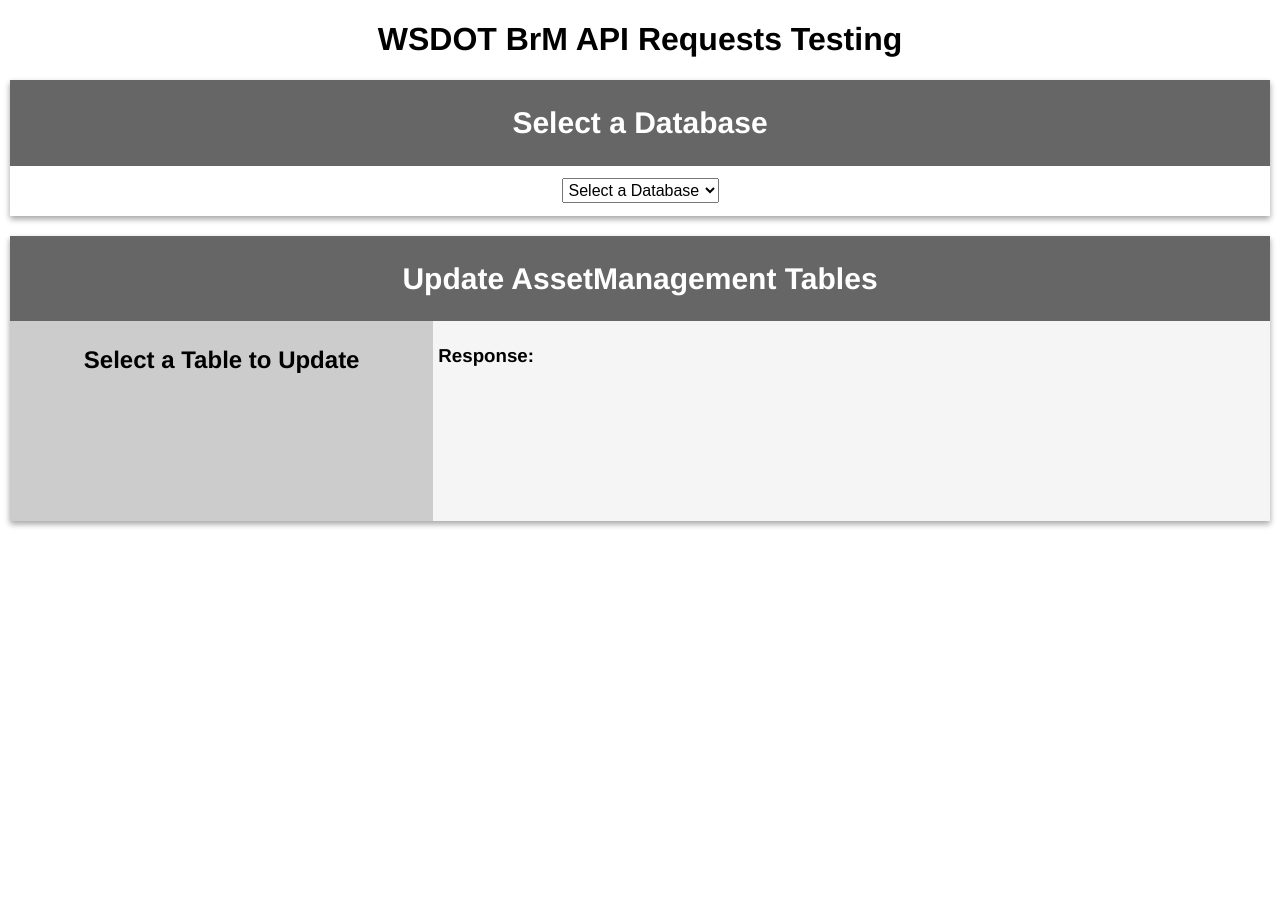
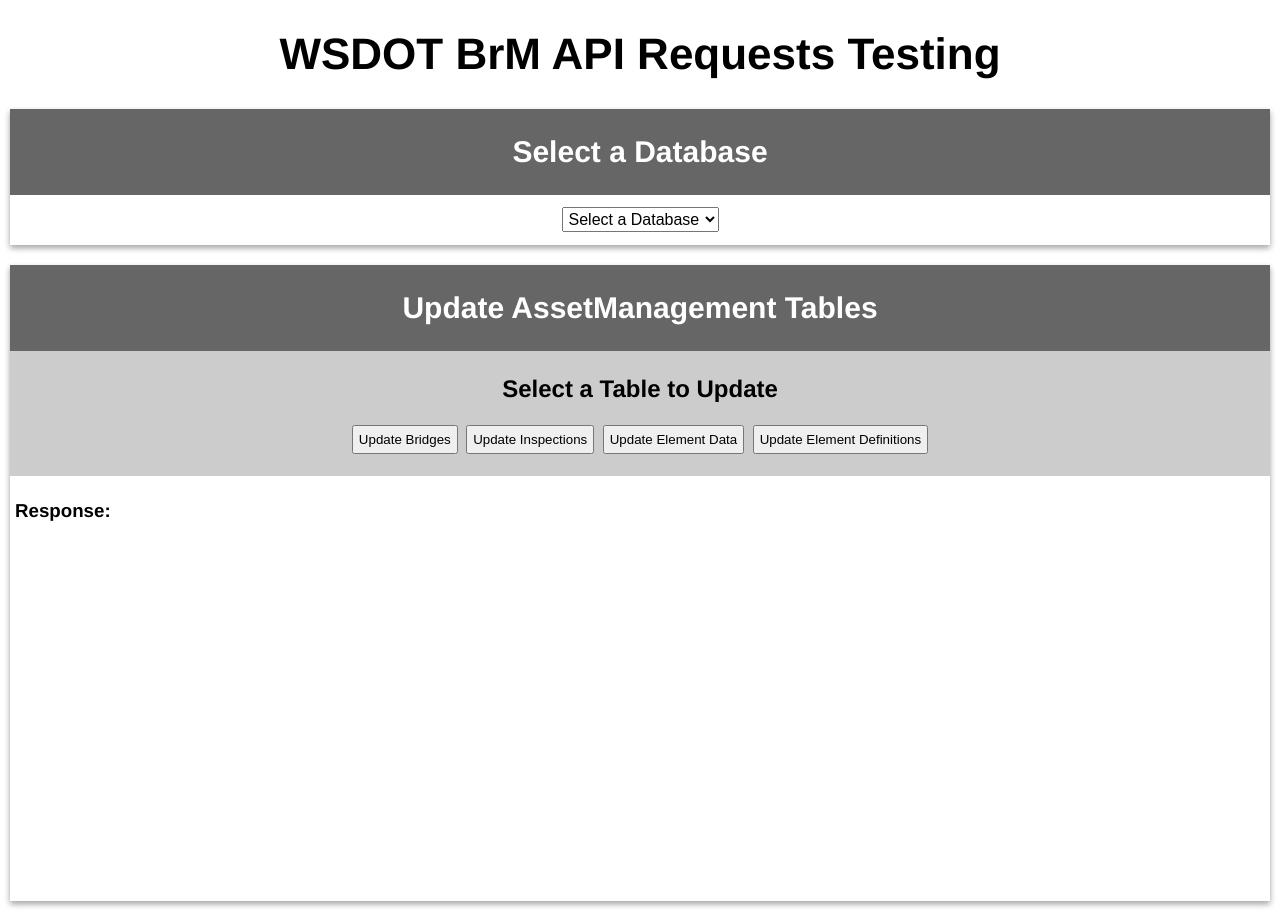
Before and after one commit to Skyliner33v/BrmAPI, a website: page UpdateTables.html in a window 1280 px wide. Before the commit the page ends 800 px from the top, so only its background shows below. Drawn offline with Linux system fonts and the light colour scheme; no server answers.

Commit message:
More Style Changes

```diff
--- a/UpdateTables.html
+++ b/UpdateTables.html
@@ -38,7 +38,13 @@
 
         <section id="updateSection">
             <nav id="updateNav">
-                <h2 id="updateNavHeader">Select a Table to Update</h2><br>
+                <h2 id="updateNavHeader">Select a Table to Update</h2>
+                <div id="importButtons" class="stackButtons">
+                    <button id="importBridgesBtn" type="button" onclick="updateBridges()">Update Bridges</button>
+                    <button id="importInspectionsBtn" type="button" onclick="updateInspections()">Update Inspections </button>
+                    <button id="importElemDataBtn" type="button" onclick="updateElemData()">Update Element Data </button>
+                    <button id="importElemDefsBtn" type="button" onclick="updateElemDefs()">Update Element Definitions </button>
+                </div>
             </nav>
 
             <article id="updateArticle">
--- a/styleNew.css
+++ b/styleNew.css
@@ -1,19 +1,5 @@
 body {
     font-family: Helvetica, Arial, sans-serif;
-}
-
-/* Center the main Heading */
-.header {
-    text-align: center
-}
-
-/* Style the header */
-header {
-    background-color: #666;
-    padding: 1px;
-    text-align: center;
-    font-size: 20px;
-    color: white;
 }
 
 /*Style card divs*/
@@ -24,41 +10,39 @@
 
 /* Container for flexboxes */
 section {
-    display: -webkit-flex;
     display: flex;
-    min-height: 200px;
-    max-height: 400px;
+    min-height: 550px;
+    max-height: 550px;
     align-items: top;
-}
-
-/* Stack containers on top of each other*/
-@media (max-width: 600px) {
-    section {
-        -webkit-flex-direction: column;
-        flex-direction: column;
-    }
-}
-
-button {
-    padding: 5px;
-    margin: 2px;
+    flex-direction: column;
 }
 
 /* Style the navigation menu */
 nav {
-    flex: 1;
     background: #ccc;
     padding: 5px 5px 20px 5px;
     text-align: center;
 }
 
-
 /* Style the artilce and set the response content to a scrollable box */
 article {
-    flex: 2;
     padding: 5px;
     overflow: auto;
-    background-color: whitesmoke;
+}
+
+/* Center the main Heading */
+.header {
+    text-align: center;
+    font-size: 22px;
+}
+
+/* Style the header */
+header {
+    background-color: #666;
+    padding: 1px;
+    text-align: center;
+    font-size: 20px;
+    color: white;
 }
 
 #dbDropdownDiv {
@@ -71,6 +55,13 @@
     margin: 12px;
     font-size: 16px;
 }
+
+button {
+    padding: 5px;
+    margin: 2px;
+}
+
+
 
 table, th, td
 {
```
